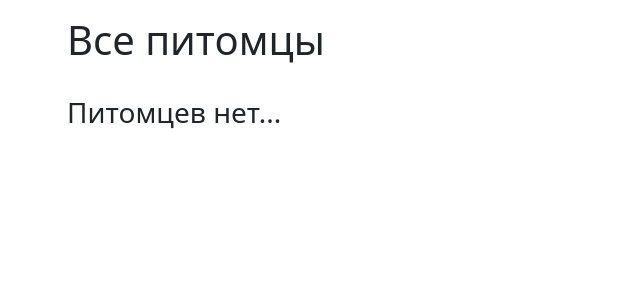
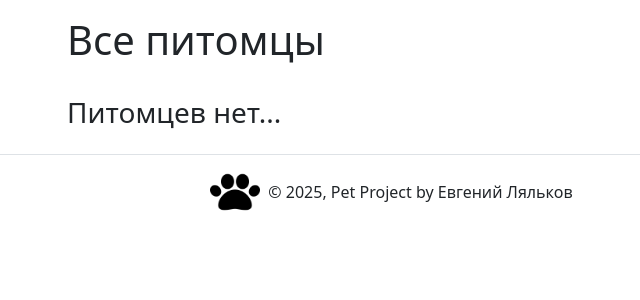
Before and after one commit to elyalkov/my-pet-project-django, a Django app: page / in a window 1280 px wide. Shown: the part 75-375 px from the top of the page, without its empty margins (15-655 px from the left). Run offline with Django 4.2, Linux system fonts and the light colour scheme; data that the repository does not hold is empty.

Commit message:
Добавил футер

```diff
--- a/first_pet/main/templates/main/base.html
+++ b/first_pet/main/templates/main/base.html
@@ -79,5 +79,30 @@
             {% endblock %}
         </div>
 
+    <!-- Футер -->
+    <footer class="d-flex flex-wrap justify-content-between align-items-center py-3 my-4 border-top">
+        <div class="container col-md-4 d-flex align-items-center">
+            <a href="/" class="d-flex align-items-center mb-2 mb-lg-0 link-body-emphasis text-decoration-none">
+                <img src="{% static 'main/img/logo.png' %}" alt="Логотип" width="50" height="42" class="me-2">
+            </a>
+            <span class="mb-3 mb-md-0 text-body">© 2025, Pet Project by Евгений Ляльков </span>
+        </div>
+        <ul class="nav col-md-4 justify-content-end list-unstyled d-flex">
+            <li class="ms-3">
+                <a class="text-body-secondary" href="#" aria-label="Instagram">
+                    <svg class="bi" width="24" height="24" aria-hidden="true">
+                        <use xlink:href="#instagram"></use>
+                    </svg>
+                </a>
+            </li>
+            <li class="ms-3">
+                <a class="text-body-secondary" href="#" aria-label="Facebook">
+                    <svg class="bi" width="24" height="24">
+                        <use xlink:href="#facebook"></use>
+                    </svg>
+                </a>
+            </li>
+        </ul>
+    </footer>
 </body>
 </html>
```
